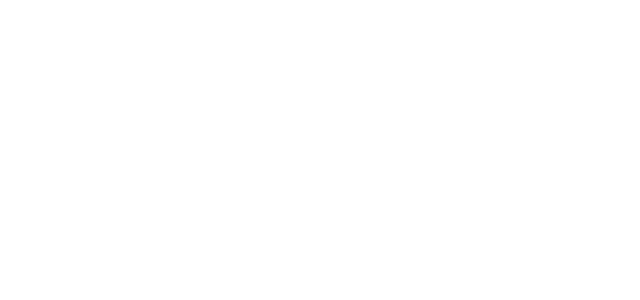
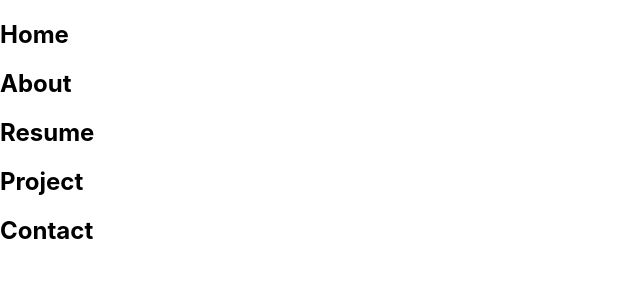
Before and after one commit to marisgit-dev/mari.github.io, a React (Create React App) app: page / in a window 1280 px wide. Shown: the top 300 px of the page, without its empty margins (0-640 px from the left). Built offline with nearby package versions, Linux system fonts and the light colour scheme.

Commit message:
Editing Navbar and Footer

```diff
--- a/src/App.js
+++ b/src/App.js
@@ -1,8 +1,11 @@
 import './App.css';
+
+import NavBar from './components/NavBar';
 
 function App() {
   return (
     <div className="App">
+      <NavBar/>
     </div>
   );
 }
--- a/src/components/Footer.js
+++ b/src/components/Footer.js
@@ -0,0 +1,5 @@
+import '../css/Footer.css';
+
+export default function Footer() {
+
+}
--- a/src/components/NavBar.js
+++ b/src/components/NavBar.js
@@ -0,0 +1,19 @@
+import "../css/NavBar.css";
+
+export default function NavBar() {
+    return (
+        <nav>
+            <div>
+                <h2>Home</h2>
+            </div>
+            <div>
+                <h2>About</h2>
+                <h2>Resume</h2>
+                <h2>Project</h2>
+            </div>
+            <div>
+                <h2>Contact</h2>
+            </div>
+        </nav>
+    );
+}
```
Also changed, not shown: src/css/Footer.css (added), src/css/NavBar.css (added).
